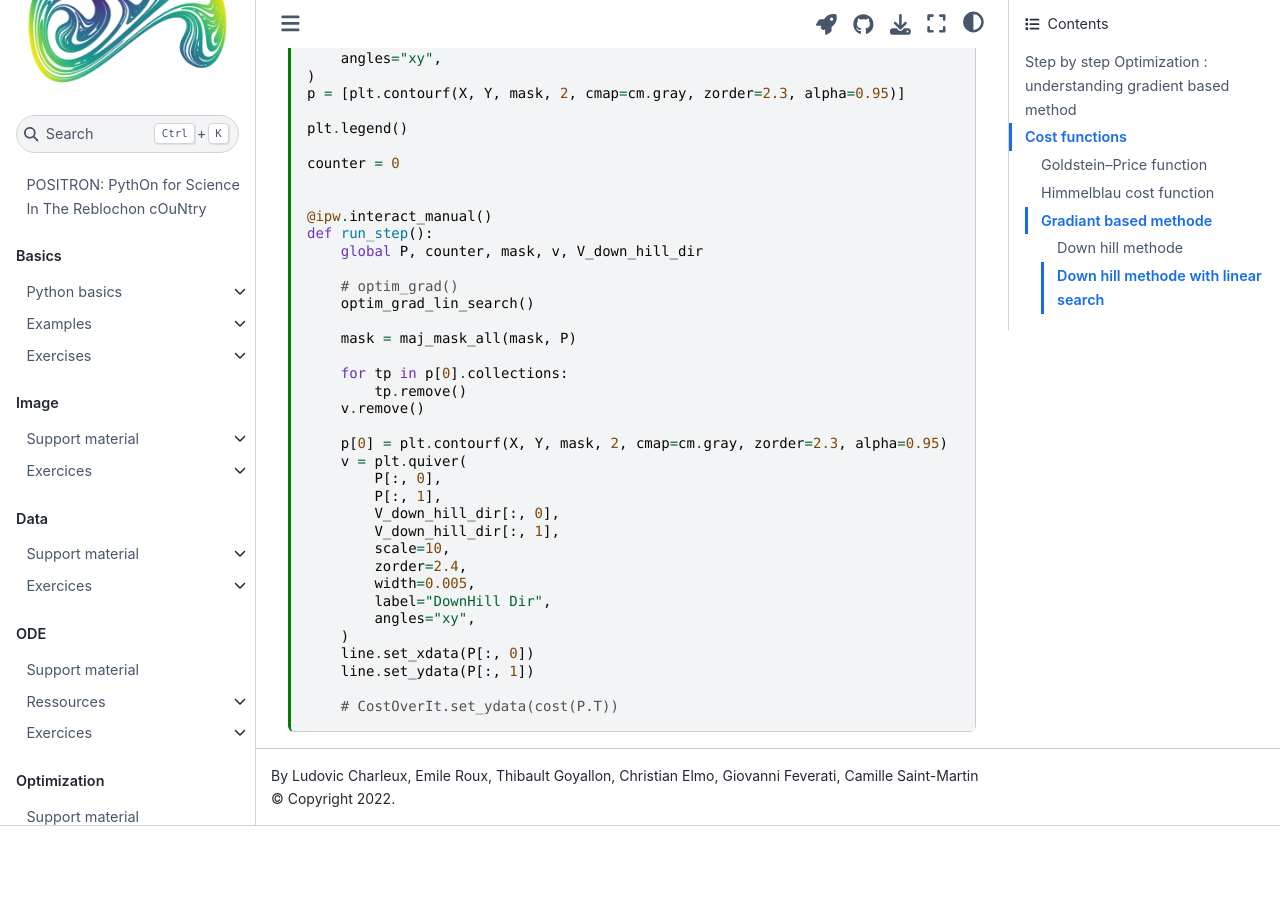
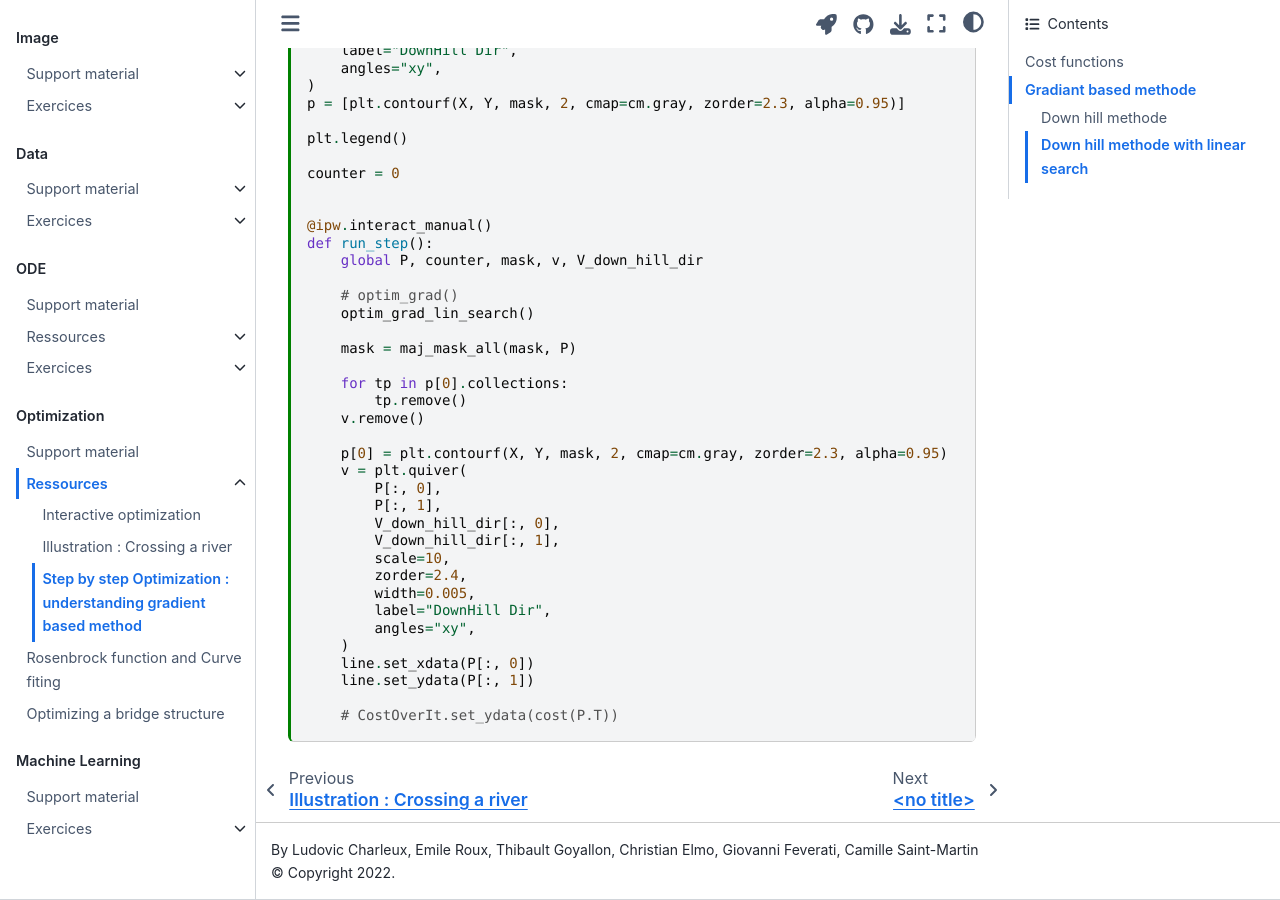
Before and after one commit to symmeHub/positron, a Jupyter Book: the page built from book/optimization/ressources/StepByStep_Optimization.ipynb, in a window 1280 px wide and 900 px high, scrolled down 3596 px. Built offline with Jupyter Book 1.0.4 settings and Sphinx 7.4.7 and the Sphinx Book theme 1.1.4, drawn with Linux system fonts in a browser that asks for light colours; comment, search, counter and statistics services are not loaded; before the commit the page ends 4422 px from its top, so only the background shows below that.

Commit message:
maj optim

```diff
--- a/book/_toc.yml
+++ b/book/_toc.yml
@@ -63,6 +63,7 @@
         sections:
           - file: optimization/ressources/interactive_optimization.ipynb
           - file: optimization/ressources/river_crossing_and_more.ipynb
+          - file: optimization/ressources/StepByStep_Optimization.ipynb
       - file: optimization/exercises/exercises.md
         sections:
             - file: optimization/exercises/rosenbrock_and_curve_fiting.ipynb
```
Also changed, not shown: book/optimization/ressources/StepByStep_Optimization.ipynb, book/optimization/ressources/interactive_optimization.ipynb.
